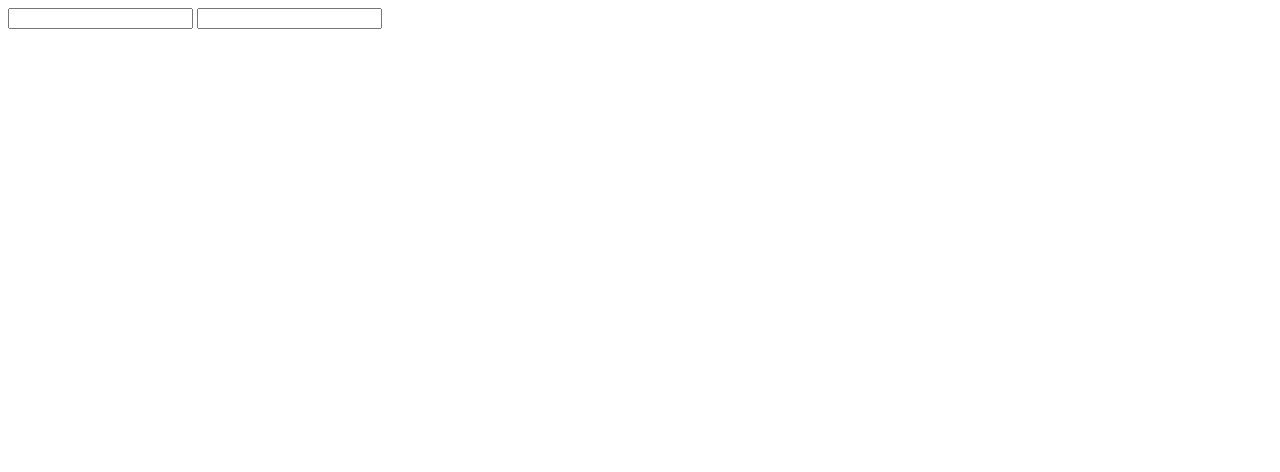
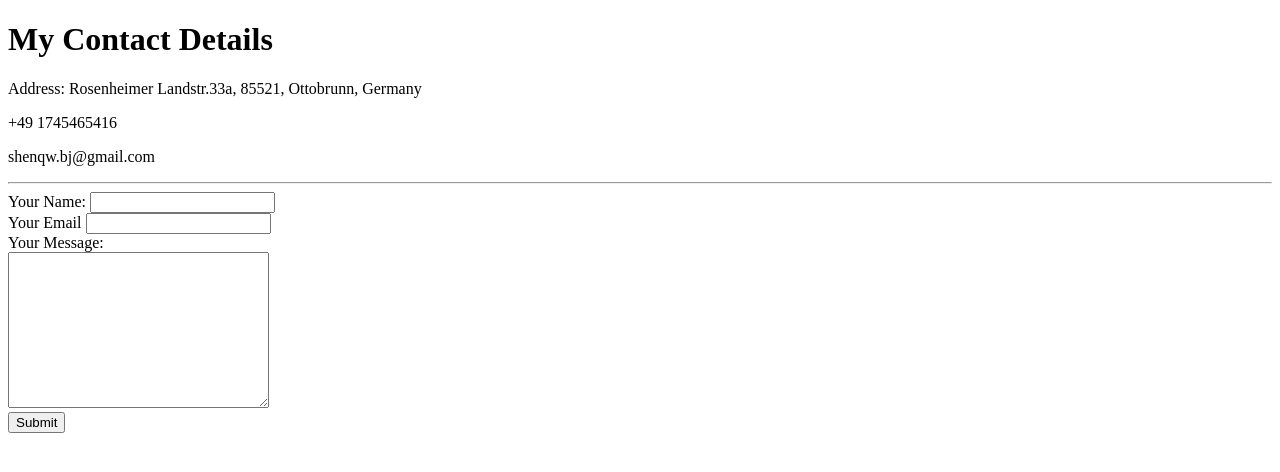
Before and after one commit to shenqingwei/cv, a plain HTML site: page input.html in a window 1280 px wide. Drawn offline with Linux system fonts and the light colour scheme.

Commit message:
Add files via upload

```diff
--- a/input.html
+++ b/input.html
@@ -1,5 +1,25 @@
-<form class="" action="index.html" method="post">
-  <input type="text" name="" value="">
-  <input type="text" name="" value="">
+<!DOCTYPE html>
+<html lang="en" dir="ltr">
+  <head>
+    <meta charset="utf-8">
+    <title>Contact Me</title>
+  </head>
+  <body>
+    <h1>My Contact Details</h1>
+    <p>Address: Rosenheimer Landstr.33a, 85521, Ottobrunn, Germany</p>
+    <p>+49 1745465416</p>
+    <p>shenqw.bj@gmail.com</p>
+    <hr>
+    <form class="" action="mailto:shenqw.bj@gmail.com" method="post" enctype="text/plain">
+      <label>Your Name:</label>
+      <input type="text" name="yourName" value=""><br>
+      <label>Your Email</label>
+      <input type="text" name="yourEmail" value=""><br>
+      <label>Your Message:</label><br>
+      <textarea name="yourMessage" rows="10" cols="30"></textarea><br>
+      <input type="submit" name="">
 
-</form>
+    </form>
+
+  </body>
+</html>
```
Also changed, not shown: index.html (+3 -0 lines).
